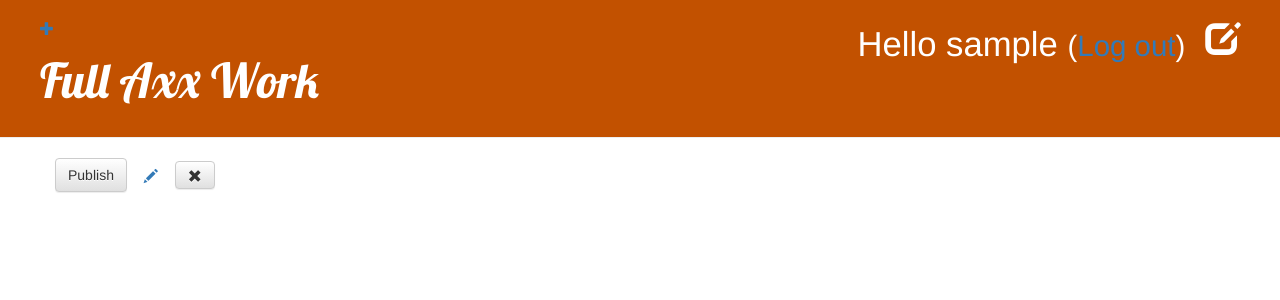
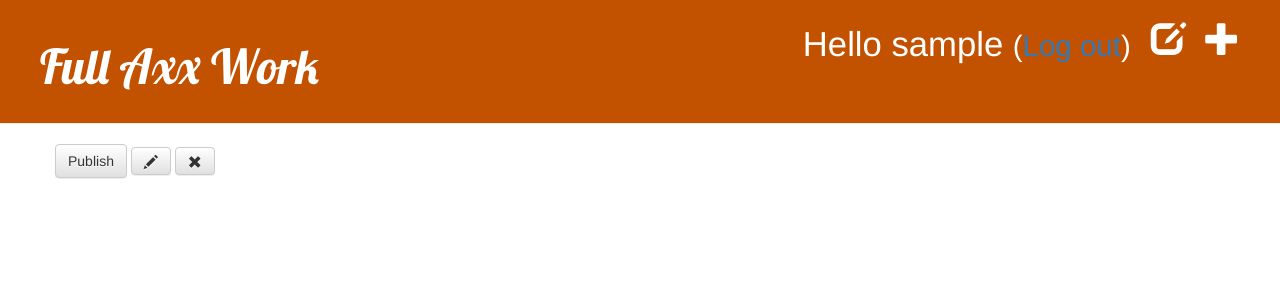
Before and after one commit to dp-wu/FAW, a Django app: template blog/templates/blog/post_detail.html in a window 1280 px wide. Shown: the top 300 px of the page. Run offline with Django 3.2, Linux system fonts and the light colour scheme; the template is opened without the code that fills it, so the values that code supplies are empty; the visitor is signed in with stand-in values (Sample User, id 1); some libraries are stand-ins or nearby versions.

Commit message:
fix some html problem

```diff
--- a/blog/templates/blog/base.html
+++ b/blog/templates/blog/base.html
@@ -11,7 +11,7 @@
     <body>
         <div class="page-header">
             {% if user.is_authenticated %}
-                <a href="{% url 'post_new' %}" class="top_menu"><span class="glyphicon glyphicon-plus"></span></a>
+                <a href="{% url 'post_new' %}" class="top-menu"><span class="glyphicon glyphicon-plus"></span></a>
                 <a href="{% url 'post_draft_list' %}" class="top-menu"><span class="glyphicon glyphicon-edit"></span></a>
                 <p class="top-menu">Hello {{ user.username }} <small>(<a href="{% url 'logout' %}">Log out</a>)</small></p>
             {% else %}
--- a/blog/templates/blog/post_detail.html
+++ b/blog/templates/blog/post_detail.html
@@ -11,8 +11,8 @@
         {% endif %}
 
         {% if user.is_authenticated %}
-            <a class="btn btn-defaul" href="{% url 'post_edit' pk=post.pk %}"><span class="glyphicon glyphicon-pencil"></span></a>
-            <a class="btn btn-default" href="{% url 'post/remove' pk=post.pk %}"><span class="glyphicon glyphicon-remove"></span></a>
+            <a class="btn btn-default" href="{% url 'post_edit' pk=post.pk %}"><span class="glyphicon glyphicon-pencil"></span></a>
+            <a class="btn btn-default" href="{% url 'post_remove' pk=post.pk %}"><span class="glyphicon glyphicon-remove"></span></a>
         {% endif %}
         <h2>{{ post.title }}</h2>
         <p>{{ post.text|linebreaksbr }}</p>
```
